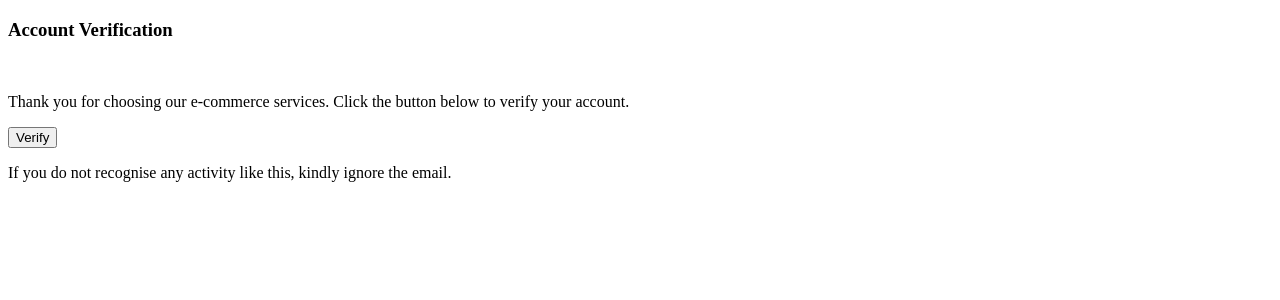
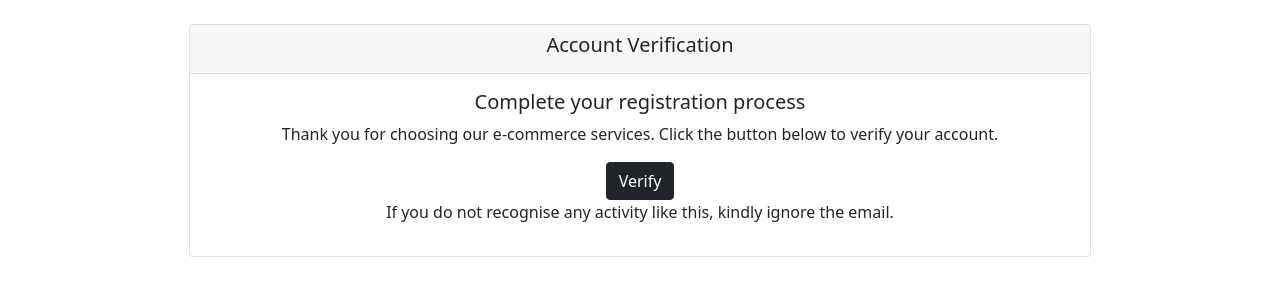
Before and after one commit to VictoryIfebhor/E-commerce, a FastAPI app: template templates/verification.html in a window 1280 px wide. Shown: the top 300 px of the page. Run offline with FastAPI, Linux system fonts and the light colour scheme; the template is opened without the code that fills it: most values are stand-ins (such as "Sample title", 1, 10 or a date in 2020); parts of the project's set-up code (start-up, migrations or seed data) failed here and were passed over.

Commit message:
Changed the verification endpoint and also removed the form tag from verification.html. The reason for removing the form tag is that gmail app disables forms in the email sent

```diff
--- a/main.py
+++ b/main.py
@@ -37,7 +37,7 @@ async def generate_user_token(request_form: OAuth2PasswordRequestForm = Depends(
     return {"access_token": token, "token_type": "bearer"}
 
 
-@app.post("/verification", response_class=HTMLResponse, include_in_schema=False)
+@app.get("/verification/{token}", response_class=HTMLResponse, include_in_schema=False)
 async def send_confirmation_email(token: str, request: Request):
     user = await verify_token(token)
 
--- a/templates/verification.html
+++ b/templates/verification.html
@@ -4,19 +4,35 @@
     <meta charset="UTF-8">
     <meta http-equiv="X-UA-Compatible" content="IE=edge">
     <meta name="viewport" content="width=device-width, initial-scale=1.0">
+
+    <!-- Bootstrap CSS -->
+    <link href="https://cdn.jsdelivr.net/npm/bootstrap@5.1.3/dist/css/bootstrap.min.css" rel="stylesheet" integrity="sha384-1BmE4kWBq78iYhFldvKuhfTAU6auU8tT94WrHftjDbrCEXSU1oBoqyl2QvZ6jIW3" crossorigin="anonymous">
+
     <title>Document</title>
 </head>
 <body>
-    <div>
-        <form method="post" action="{{ base_url }}/verification?token={{ token }}">
-            <h3>Account Verification</h3>
-            <br>
+    <div class="container">
+        <div class="row">
+            <div class="col-md-10 col-sm-10 col-xm-12 m-auto p-4">
+                <div class="card text-center">
+                    <div class="card-header"><h5>Account Verification</h5></div>
 
-            <p>Thank you for choosing our e-commerce services. Click the button below to verify your account.</p>
-            <input type="submit" value="Verify">
+                    <div class="card-body">
+                        <h5 class="card-title">Complete your registration process</h5>
 
-            <p>If you do not recognise any activity like this, kindly ignore the email.</p>
-        </form>
+                        <p class="card-text">Thank you for choosing our e-commerce services. Click the button below to verify your account.</p>
+                        <a class="btn btn-dark" href="{{ base_url }}/verification/{{ token }}">Verify</a>
+
+                        <p>If you do not recognise any activity like this, kindly ignore the email.</p>
+                    </div>
+                </div>
+            </div>
+        </div>
+
     </div>
+
+
+    <script src="https://cdn.jsdelivr.net/npm/bootstrap@5.1.3/dist/js/bootstrap.bundle.min.js" integrity="sha384-ka7Sk0Gln4gmtz2MlQnikT1wXgYsOg+OMhuP+IlRH9sENBO0LRn5q+8nbTov4+1p" crossorigin="anonymous"></script>
+
 </body>
 </html>
```
